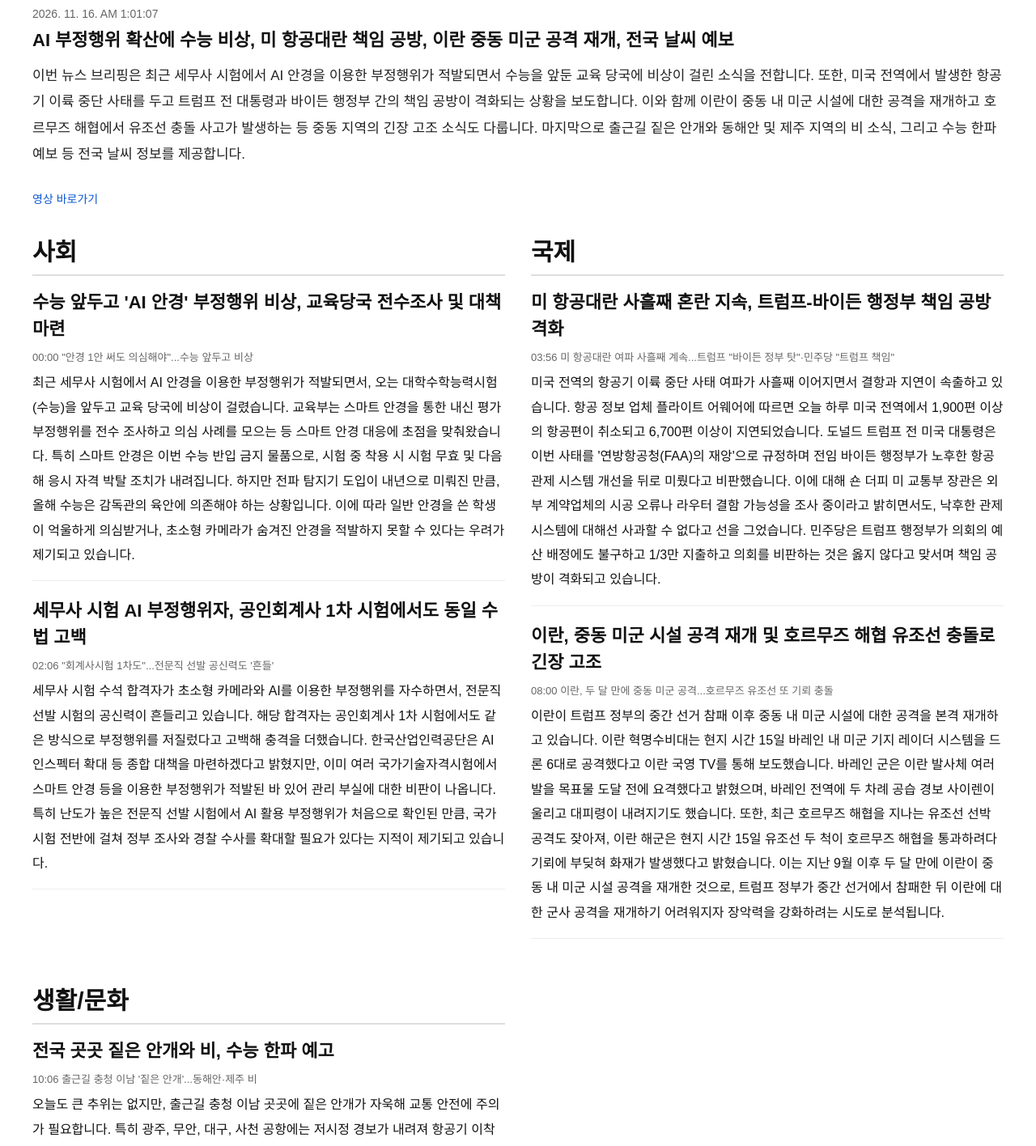
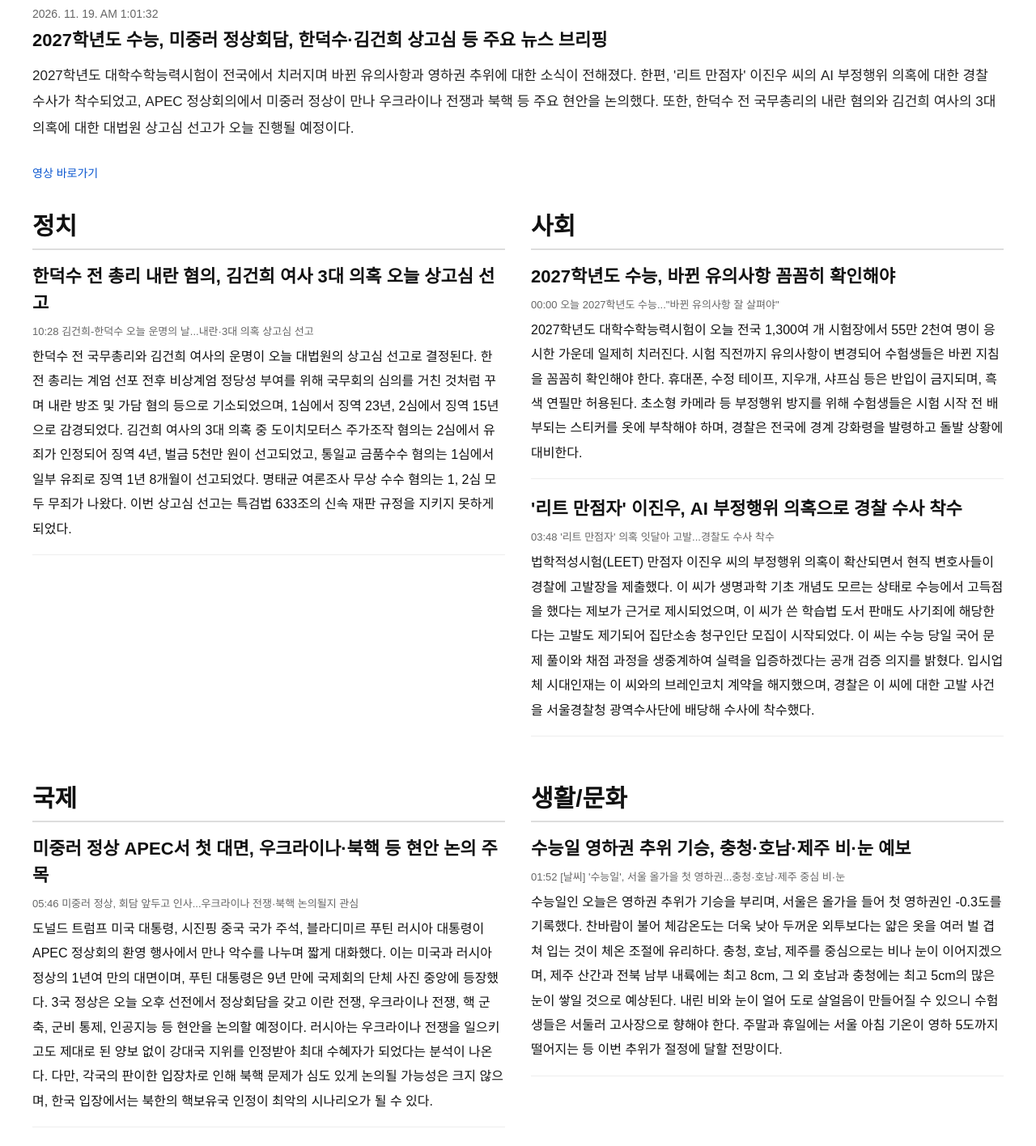
Before and after one commit to 93minki/daily-news-paper, a plain HTML site: page index.html in a window 1280 px wide. Shown: the part 164-1580 px from the top of the page at 81% size. Drawn offline with Linux system fonts and the light colour scheme.

Commit message:
update daily-news-paper index.html

```diff
--- a/index.html
+++ b/index.html
@@ -88,26 +88,37 @@
 <body>
   <div class="page">
     <div class="title">데일리 뉴스 리포트</div>
-    <div class="date">2026. 11. 16. AM 1:01:07</div>
-    <div class="video-title">AI 부정행위 확산에 수능 비상, 미 항공대란 책임 공방, 이란 중동 미군 공격 재개, 전국 날씨 예보</div>
-    <div class="video-summary">이번 뉴스 브리핑은 최근 세무사 시험에서 AI 안경을 이용한 부정행위가 적발되면서 수능을 앞둔 교육 당국에 비상이 걸린 소식을 전합니다. 또한, 미국 전역에서 발생한 항공기 이륙 중단 사태를 두고 트럼프 전 대통령과 바이든 행정부 간의 책임 공방이 격화되는 상황을 보도합니다. 이와 함께 이란이 중동 내 미군 시설에 대한 공격을 재개하고 호르무즈 해협에서 유조선 충돌 사고가 발생하는 등 중동 지역의 긴장 고조 소식도 다룹니다. 마지막으로 출근길 짙은 안개와 동해안 및 제주 지역의 비 소식, 그리고 수능 한파 예보 등 전국 날씨 정보를 제공합니다.</div>
-    <a class="video-link" href="https://www.youtube.com/watch?v=xNJjVzCPi5E" target="_blank" rel="noopener noreferrer">영상 바로가기</a>
+    <div class="date">2026. 11. 19. AM 1:01:32</div>
+    <div class="video-title">2027학년도 수능, 미중러 정상회담, 한덕수·김건희 상고심 등 주요 뉴스 브리핑</div>
+    <div class="video-summary">2027학년도 대학수학능력시험이 전국에서 치러지며 바뀐 유의사항과 영하권 추위에 대한 소식이 전해졌다. 한편, &#39;리트 만점자&#39; 이진우 씨의 AI 부정행위 의혹에 대한 경찰 수사가 착수되었고, APEC 정상회의에서 미중러 정상이 만나 우크라이나 전쟁과 북핵 등 주요 현안을 논의했다. 또한, 한덕수 전 국무총리의 내란 혐의와 김건희 여사의 3대 의혹에 대한 대법원 상고심 선고가 오늘 진행될 예정이다.</div>
+    <a class="video-link" href="https://www.youtube.com/watch?v=Uyxe9WtAhaE" target="_blank" rel="noopener noreferrer">영상 바로가기</a>
 
     <div class="grid">
+
+    <section>
+      <div class="section-title">정치</div>
+
+  <article class="item">
+    <div class="item-title">한덕수 전 총리 내란 혐의, 김건희 여사 3대 의혹 오늘 상고심 선고</div>
+    <div class="item-meta">10:28 김건희-한덕수 오늘 운명의 날...내란·3대 의혹 상고심 선고</div>
+    <div class="item-summary">한덕수 전 국무총리와 김건희 여사의 운명이 오늘 대법원의 상고심 선고로 결정된다. 한 전 총리는 계엄 선포 전후 비상계엄 정당성 부여를 위해 국무회의 심의를 거친 것처럼 꾸며 내란 방조 및 가담 혐의 등으로 기소되었으며, 1심에서 징역 23년, 2심에서 징역 15년으로 감경되었다. 김건희 여사의 3대 의혹 중 도이치모터스 주가조작 혐의는 2심에서 유죄가 인정되어 징역 4년, 벌금 5천만 원이 선고되었고, 통일교 금품수수 혐의는 1심에서 일부 유죄로 징역 1년 8개월이 선고되었다. 명태균 여론조사 무상 수수 혐의는 1, 2심 모두 무죄가 나왔다. 이번 상고심 선고는 특검법 633조의 신속 재판 규정을 지키지 못하게 되었다.</div>
+  </article>
+
+    </section>
 
     <section>
       <div class="section-title">사회</div>
 
   <article class="item">
-    <div class="item-title">수능 앞두고 &#39;AI 안경&#39; 부정행위 비상, 교육당국 전수조사 및 대책 마련</div>
-    <div class="item-meta">00:00 &quot;안경 1안 써도 의심해야&quot;...수능 앞두고 비상</div>
-    <div class="item-summary">최근 세무사 시험에서 AI 안경을 이용한 부정행위가 적발되면서, 오는 대학수학능력시험(수능)을 앞두고 교육 당국에 비상이 걸렸습니다. 교육부는 스마트 안경을 통한 내신 평가 부정행위를 전수 조사하고 의심 사례를 모으는 등 스마트 안경 대응에 초점을 맞춰왔습니다. 특히 스마트 안경은 이번 수능 반입 금지 물품으로, 시험 중 착용 시 시험 무효 및 다음 해 응시 자격 박탈 조치가 내려집니다. 하지만 전파 탐지기 도입이 내년으로 미뤄진 만큼, 올해 수능은 감독관의 육안에 의존해야 하는 상황입니다. 이에 따라 일반 안경을 쓴 학생이 억울하게 의심받거나, 초소형 카메라가 숨겨진 안경을 적발하지 못할 수 있다는 우려가 제기되고 있습니다.</div>
+    <div class="item-title">2027학년도 수능, 바뀐 유의사항 꼼꼼히 확인해야</div>
+    <div class="item-meta">00:00 오늘 2027학년도 수능...&quot;바뀐 유의사항 잘 살펴야&quot;</div>
+    <div class="item-summary">2027학년도 대학수학능력시험이 오늘 전국 1,300여 개 시험장에서 55만 2천여 명이 응시한 가운데 일제히 치러진다. 시험 직전까지 유의사항이 변경되어 수험생들은 바뀐 지침을 꼼꼼히 확인해야 한다. 휴대폰, 수정 테이프, 지우개, 샤프심 등은 반입이 금지되며, 흑색 연필만 허용된다. 초소형 카메라 등 부정행위 방지를 위해 수험생들은 시험 시작 전 배부되는 스티커를 옷에 부착해야 하며, 경찰은 전국에 경계 강화령을 발령하고 돌발 상황에 대비한다.</div>
   </article>
 
   <article class="item">
-    <div class="item-title">세무사 시험 AI 부정행위자, 공인회계사 1차 시험에서도 동일 수법 고백</div>
-    <div class="item-meta">02:06 &quot;회계사시험 1차도&quot;...전문직 선발 공신력도 &#39;흔들&#39;</div>
-    <div class="item-summary">세무사 시험 수석 합격자가 초소형 카메라와 AI를 이용한 부정행위를 자수하면서, 전문직 선발 시험의 공신력이 흔들리고 있습니다. 해당 합격자는 공인회계사 1차 시험에서도 같은 방식으로 부정행위를 저질렀다고 고백해 충격을 더했습니다. 한국산업인력공단은 AI 인스펙터 확대 등 종합 대책을 마련하겠다고 밝혔지만, 이미 여러 국가기술자격시험에서 스마트 안경 등을 이용한 부정행위가 적발된 바 있어 관리 부실에 대한 비판이 나옵니다. 특히 난도가 높은 전문직 선발 시험에서 AI 활용 부정행위가 처음으로 확인된 만큼, 국가시험 전반에 걸쳐 정부 조사와 경찰 수사를 확대할 필요가 있다는 지적이 제기되고 있습니다.</div>
+    <div class="item-title">&#39;리트 만점자&#39; 이진우, AI 부정행위 의혹으로 경찰 수사 착수</div>
+    <div class="item-meta">03:48 &#39;리트 만점자&#39; 의혹 잇달아 고발...경찰도 수사 착수</div>
+    <div class="item-summary">법학적성시험(LEET) 만점자 이진우 씨의 부정행위 의혹이 확산되면서 현직 변호사들이 경찰에 고발장을 제출했다. 이 씨가 생명과학 기초 개념도 모르는 상태로 수능에서 고득점을 했다는 제보가 근거로 제시되었으며, 이 씨가 쓴 학습법 도서 판매도 사기죄에 해당한다는 고발도 제기되어 집단소송 청구인단 모집이 시작되었다. 이 씨는 수능 당일 국어 문제 풀이와 채점 과정을 생중계하여 실력을 입증하겠다는 공개 검증 의지를 밝혔다. 입시업체 시대인재는 이 씨와의 브레인코치 계약을 해지했으며, 경찰은 이 씨에 대한 고발 사건을 서울경찰청 광역수사단에 배당해 수사에 착수했다.</div>
   </article>
 
     </section>
@@ -116,15 +127,9 @@
       <div class="section-title">국제</div>
 
   <article class="item">
-    <div class="item-title">미 항공대란 사흘째 혼란 지속, 트럼프-바이든 행정부 책임 공방 격화</div>
-    <div class="item-meta">03:56 미 항공대란 여파 사흘째 계속...트럼프 &quot;바이든 정부 탓&quot;·민주당 &quot;트럼프 책임&quot;</div>
-    <div class="item-summary">미국 전역의 항공기 이륙 중단 사태 여파가 사흘째 이어지면서 결항과 지연이 속출하고 있습니다. 항공 정보 업체 플라이트 어웨어에 따르면 오늘 하루 미국 전역에서 1,900편 이상의 항공편이 취소되고 6,700편 이상이 지연되었습니다. 도널드 트럼프 전 미국 대통령은 이번 사태를 &#39;연방항공청(FAA)의 재앙&#39;으로 규정하며 전임 바이든 행정부가 노후한 항공관제 시스템 개선을 뒤로 미뤘다고 비판했습니다. 이에 대해 숀 더피 미 교통부 장관은 외부 계약업체의 시공 오류나 라우터 결함 가능성을 조사 중이라고 밝히면서도, 낙후한 관제 시스템에 대해선 사과할 수 없다고 선을 그었습니다. 민주당은 트럼프 행정부가 의회의 예산 배정에도 불구하고 1/3만 지출하고 의회를 비판하는 것은 옳지 않다고 맞서며 책임 공방이 격화되고 있습니다.</div>
-  </article>
-
-  <article class="item">
-    <div class="item-title">이란, 중동 미군 시설 공격 재개 및 호르무즈 해협 유조선 충돌로 긴장 고조</div>
-    <div class="item-meta">08:00 이란, 두 달 만에 중동 미군 공격...호르무즈 유조선 또 기뢰 충돌</div>
-    <div class="item-summary">이란이 트럼프 정부의 중간 선거 참패 이후 중동 내 미군 시설에 대한 공격을 본격 재개하고 있습니다. 이란 혁명수비대는 현지 시간 15일 바레인 내 미군 기지 레이더 시스템을 드론 6대로 공격했다고 이란 국영 TV를 통해 보도했습니다. 바레인 군은 이란 발사체 여러 발을 목표물 도달 전에 요격했다고 밝혔으며, 바레인 전역에 두 차례 공습 경보 사이렌이 울리고 대피령이 내려지기도 했습니다. 또한, 최근 호르무즈 해협을 지나는 유조선 선박 공격도 잦아져, 이란 해군은 현지 시간 15일 유조선 두 척이 호르무즈 해협을 통과하려다 기뢰에 부딪혀 화재가 발생했다고 밝혔습니다. 이는 지난 9월 이후 두 달 만에 이란이 중동 내 미군 시설 공격을 재개한 것으로, 트럼프 정부가 중간 선거에서 참패한 뒤 이란에 대한 군사 공격을 재개하기 어려워지자 장악력을 강화하려는 시도로 분석됩니다.</div>
+    <div class="item-title">미중러 정상 APEC서 첫 대면, 우크라이나·북핵 등 현안 논의 주목</div>
+    <div class="item-meta">05:46 미중러 정상, 회담 앞두고 인사...우크라이나 전쟁·북핵 논의될지 관심</div>
+    <div class="item-summary">도널드 트럼프 미국 대통령, 시진핑 중국 국가 주석, 블라디미르 푸틴 러시아 대통령이 APEC 정상회의 환영 행사에서 만나 악수를 나누며 짧게 대화했다. 이는 미국과 러시아 정상의 1년여 만의 대면이며, 푸틴 대통령은 9년 만에 국제회의 단체 사진 중앙에 등장했다. 3국 정상은 오늘 오후 선전에서 정상회담을 갖고 이란 전쟁, 우크라이나 전쟁, 핵 군축, 군비 통제, 인공지능 등 현안을 논의할 예정이다. 러시아는 우크라이나 전쟁을 일으키고도 제대로 된 양보 없이 강대국 지위를 인정받아 최대 수혜자가 되었다는 분석이 나온다. 다만, 각국의 판이한 입장차로 인해 북핵 문제가 심도 있게 논의될 가능성은 크지 않으며, 한국 입장에서는 북한의 핵보유국 인정이 최악의 시나리오가 될 수 있다.</div>
   </article>
 
     </section>
@@ -133,9 +138,9 @@
       <div class="section-title">생활/문화</div>
 
   <article class="item">
-    <div class="item-title">전국 곳곳 짙은 안개와 비, 수능 한파 예고</div>
-    <div class="item-meta">10:06 출근길 충청 이남 &#39;짙은 안개&#39;...동해안·제주 비</div>
-    <div class="item-summary">오늘도 큰 추위는 없지만, 출근길 충청 이남 곳곳에 짙은 안개가 자욱해 교통 안전에 주의가 필요합니다. 특히 광주, 무안, 대구, 사천 공항에는 저시정 경보가 내려져 항공기 이착륙객들은 사전에 운항 여부를 확인해야 합니다. 서울을 제외한 수도권 지역의 공기는 탁한 가운데, 오전까지 수도권과 충남 지역의 미세먼지 농도가 &#39;나쁨&#39; 수준을 보이겠습니다. 동해안을 중심으로는 비가 내리고 강원 높은 산간에는 최고 5cm의 눈이 쌓일 수 있으며, 밤에는 제주도에도 비가 오겠습니다. 내일부터 수능 예비 소집일인 수요일 사이에는 전국 곳곳에 비가 내린 뒤 찬 공기가 밀려오겠고, 수능일에는 서울 아침 기온이 영하 1도까지 떨어지면서 입시 한파가 찾아올 전망입니다. 동해 먼바다에는 풍랑주의보가 내려진 가운데, 동해안에서는 너울성 파도까지 높게 일고 영남 해안에서는 바람도 강하게 불어 해안가 안전 사고에 유의해야 합니다.</div>
+    <div class="item-title">수능일 영하권 추위 기승, 충청·호남·제주 비·눈 예보</div>
+    <div class="item-meta">01:52 [날씨] &#39;수능일&#39;, 서울 올가을 첫 영하권...충청·호남·제주 중심 비·눈</div>
+    <div class="item-summary">수능일인 오늘은 영하권 추위가 기승을 부리며, 서울은 올가을 들어 첫 영하권인 -0.3도를 기록했다. 찬바람이 불어 체감온도는 더욱 낮아 두꺼운 외투보다는 얇은 옷을 여러 벌 겹쳐 입는 것이 체온 조절에 유리하다. 충청, 호남, 제주를 중심으로는 비나 눈이 이어지겠으며, 제주 산간과 전북 남부 내륙에는 최고 8cm, 그 외 호남과 충청에는 최고 5cm의 많은 눈이 쌓일 것으로 예상된다. 내린 비와 눈이 얼어 도로 살얼음이 만들어질 수 있으니 수험생들은 서둘러 고사장으로 향해야 한다. 주말과 휴일에는 서울 아침 기온이 영하 5도까지 떨어지는 등 이번 추위가 절정에 달할 전망이다.</div>
   </article>
 
     </section>
```
